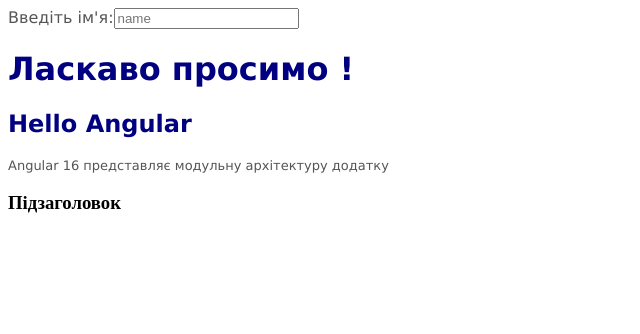
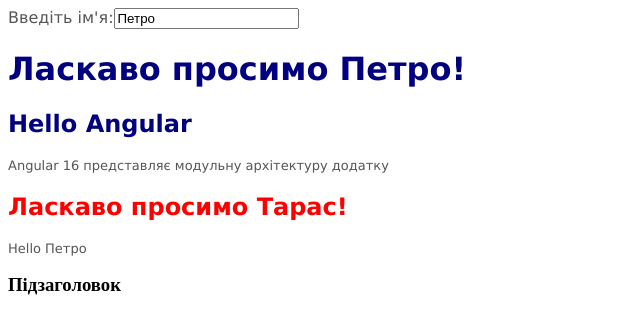
Before and after one commit to x-FIREFOUR-x/Labs_ReactivePrograming, an Angular app in the folder Lab2/Components1/: page / in a window 1280 px wide. Shown: the top 334 px of the page, without its empty margins (0-640 px from the left). Built offline with nearby package versions, Linux system fonts and the light colour scheme.

Commit message:
Component1 task4

```diff
--- a/Lab2/Components1/src/app/app.component.html
+++ b/Lab2/Components1/src/app/app.component.html
@@ -4,3 +4,6 @@
 
 <h2>Hello Angular</h2>
 <p>Angular 16 представляє модульну архітектуру додатку</p>
+
+<child-comp></child-comp>
+<p>Hello {{name}}</p>
--- a/Lab2/Components1/src/app/app.component.ts
+++ b/Lab2/Components1/src/app/app.component.ts
@@ -5,5 +5,5 @@
     styleUrls: ['./app.component.css']
 })
 export class AppComponent {
-    name = '';
+    name = 'Петро';
 }
--- a/Lab2/Components1/src/app/app.module.ts
+++ b/Lab2/Components1/src/app/app.module.ts
@@ -2,9 +2,10 @@
 import { BrowserModule } from '@angular/platform-browser';
 import { FormsModule } from '@angular/forms';
 import { AppComponent } from './app.component';
+import { ChildComponent } from './child.component';
 @NgModule({
     imports: [BrowserModule, FormsModule],
-    declarations: [AppComponent],
+    declarations: [AppComponent, ChildComponent],
     bootstrap: [AppComponent]
 })
 export class AppModule { }
--- /dev/null
+++ b/Lab2/Components1/src/app/child.component.ts
@@ -0,0 +1,10 @@
+import { Component } from '@angular/core';
+
+@Component({
+    selector: 'child-comp',
+    template: `<h2>Ласкаво просимо {{name}}!</h2>`,
+    styles: [`h2, p {color:red;}`]
+})
+export class ChildComponent {
+    name = "Тарас";
+}
```
